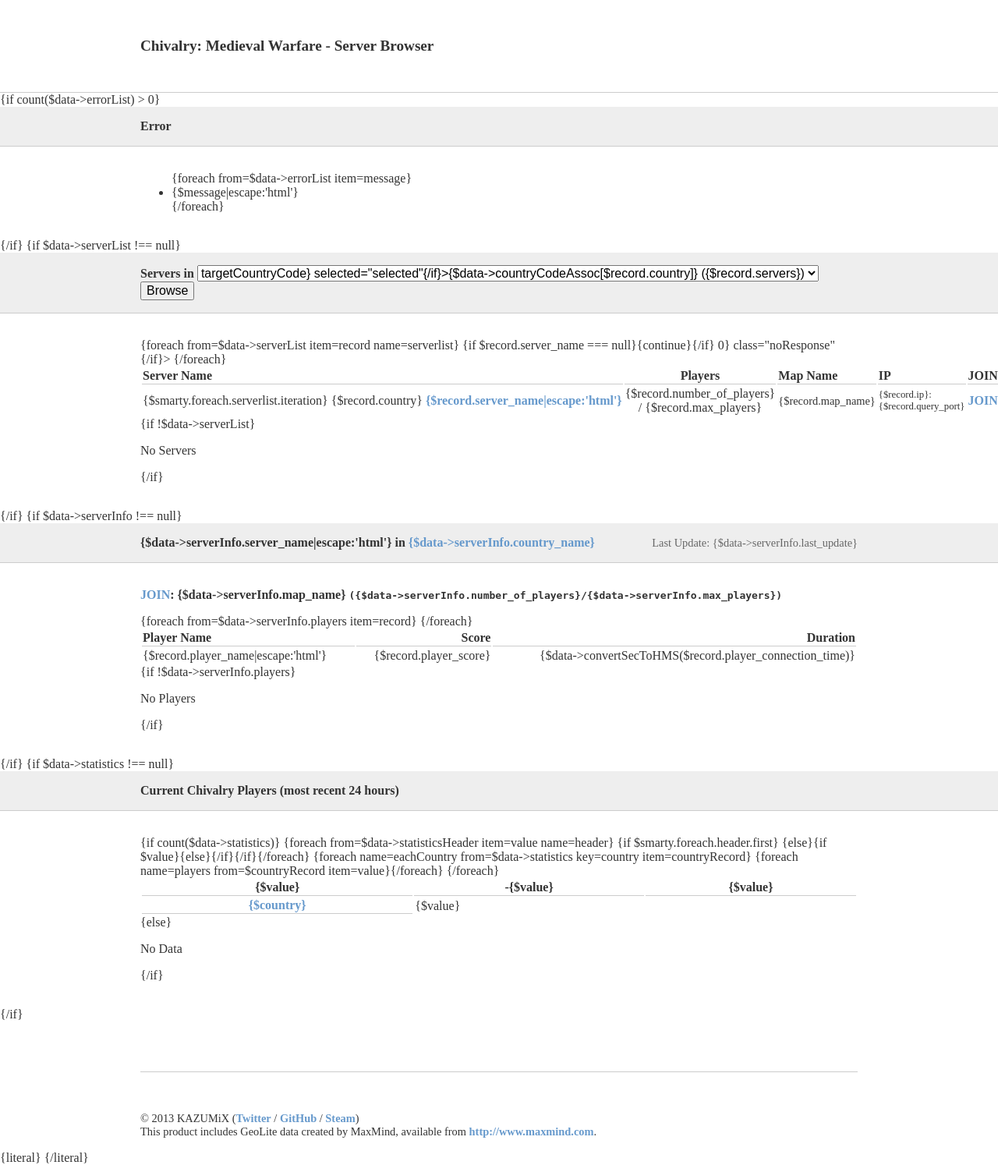
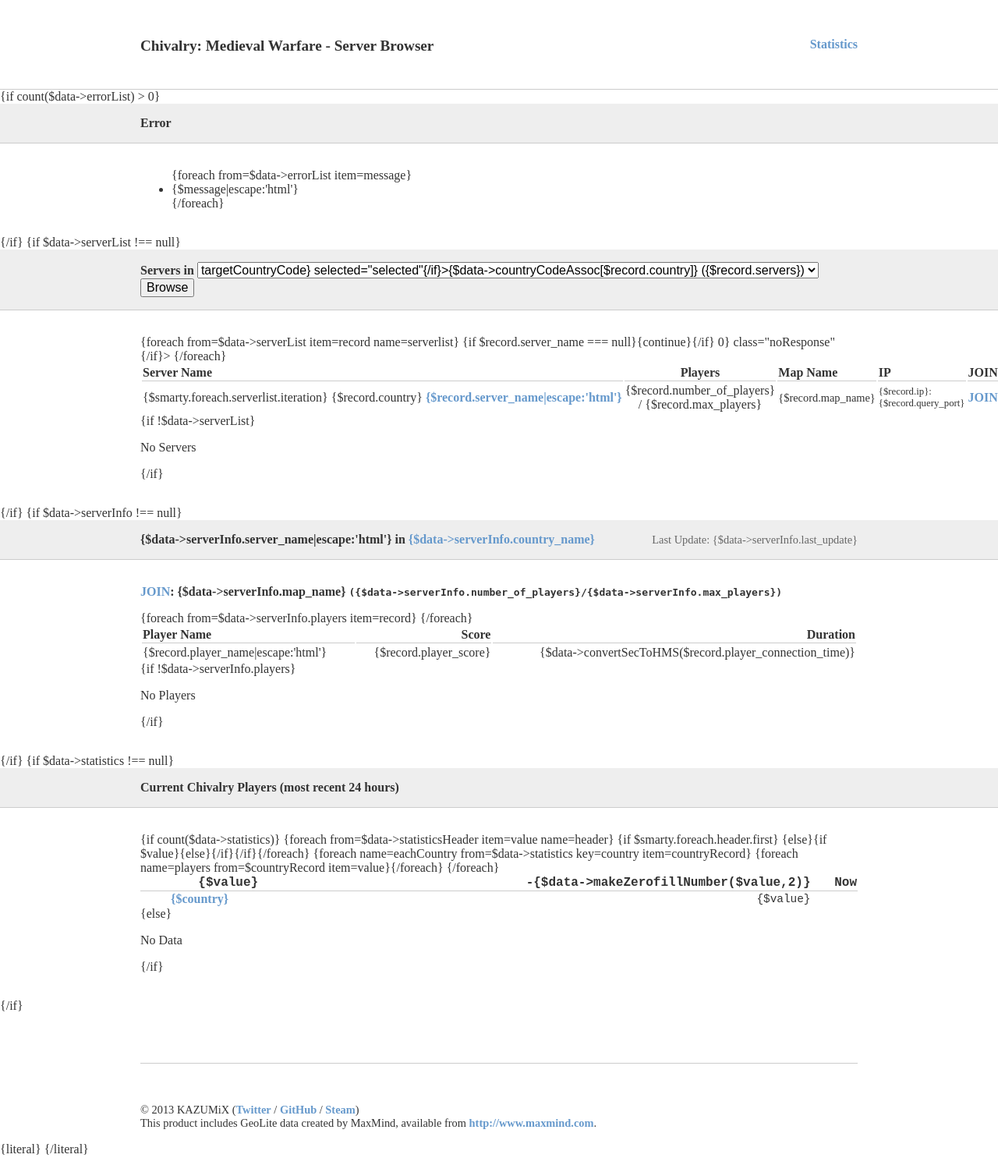
Before and after one commit to VJ-KAZUMiX/chivalry-server-browser, a PHP site: page /templates_smarty/list.html in a window 1280 px wide. Shown: the whole page at 78% size. Run offline with PHP 8.4, Linux system fonts and the light colour scheme; grey boxes are pictures that could not be loaded.

Commit message:
Edited the template file

```diff
--- a/Browser.php
+++ b/Browser.php
@@ -131,7 +131,7 @@
         return $result;
     }
 
-    private function makeZerofillNumber($number, $digit) {
+    public function makeZerofillNumber($number, $digit) {
         $result = '00000000' . $number;
         $result = substr($result, -$digit);
         return $result;
--- a/templates_smarty/list.html
+++ b/templates_smarty/list.html
@@ -18,7 +18,10 @@
 </head>
 <body>
 <div id="header">
-  <h1 class="contents"><a href="{$data->appRoot}">Chivalry: Medieval Warfare - Server Browser</a></h1>
+  <div class="contents">
+    <h1><a href="{$data->appRoot}">Chivalry: Medieval Warfare - Server Browser</a></h1>
+    <p id="menu"><a href="{$data->appRoot}?statistics">Statistics</a></p>
+  </div>
 </div>
 
 {if count($data->errorList) > 0}
@@ -150,12 +153,12 @@
 
           {foreach from=$data->statisticsHeader item=value name=header}
           {if $smarty.foreach.header.first}<th scope="col">{$value}</th>
-          {else}{if $value}<th title="-{$value} hours ago" scope="col">-{$value}</th>{else}<th title="{$value} hours ago" scope="col">{$value}</th>{/if}{/if}{/foreach}
+          {else}{if $value}<th title="-{$value} hours ago" scope="col">-{$data->makeZerofillNumber($value,2)}</th>{else}<th title="{$value} hours ago" scope="col">Now</th>{/if}{/if}{/foreach}
 
         </tr>
 
         {foreach name=eachCountry from=$data->statistics key=country item=countryRecord}
-        <tr>
+        <tr class="{cycle values="odd,even"}">
           <th class="country" scope="row"><a href="{$data->appRoot}?country={$country}" title="{$data->countryCodeAssoc[$country]}">{$country}</a></th>
 
           {foreach name=players from=$countryRecord item=value}<td>{$value}</td>{/foreach}
--- a/templates_smarty/style.css
+++ b/templates_smarty/style.css
@@ -59,6 +59,7 @@
 	margin: 0px;
 	padding: 0px;
 	font-size: 120%;
+	float: left;
 }
 h1 a {
 	color: #333;
@@ -72,6 +73,12 @@
 	padding-bottom: 1em;
 	padding-left: 0px;
 }
+#menu {
+	text-align: right;
+	margin: 0px;
+	padding: 0px;
+}
+
 
 
 
@@ -103,6 +110,41 @@
 	font-family: "Courier New", Courier, monospace;
 }
 
+table.statistics {
+	border-collapse: collapse;
+}
+
+table.statistics th {
+}
+
+table.statistics td {
+	text-align: right;
+	font-size: 90%;
+	font-family: "Courier New", Courier, monospace;
+}
+
+table.statistics tr.hour {
+}
+
+table.statistics tr.hour th {
+	text-align: right;
+	font-family: "Courier New", Courier, monospace;
+}
+
+table.statistics tr.odd {
+
+}
+
+table.statistics tr.even {
+	background-color: #F8F8F8;
+}
+
+table.statistics th.country {
+	border-top-style: none;
+	border-right-style: none;
+	border-bottom-style: none;
+	border-left-style: none;
+}
 
 p.lastUpdate {
 	font-size: 90%;
```
Also changed, not shown: style.css (+15 -0 lines).
